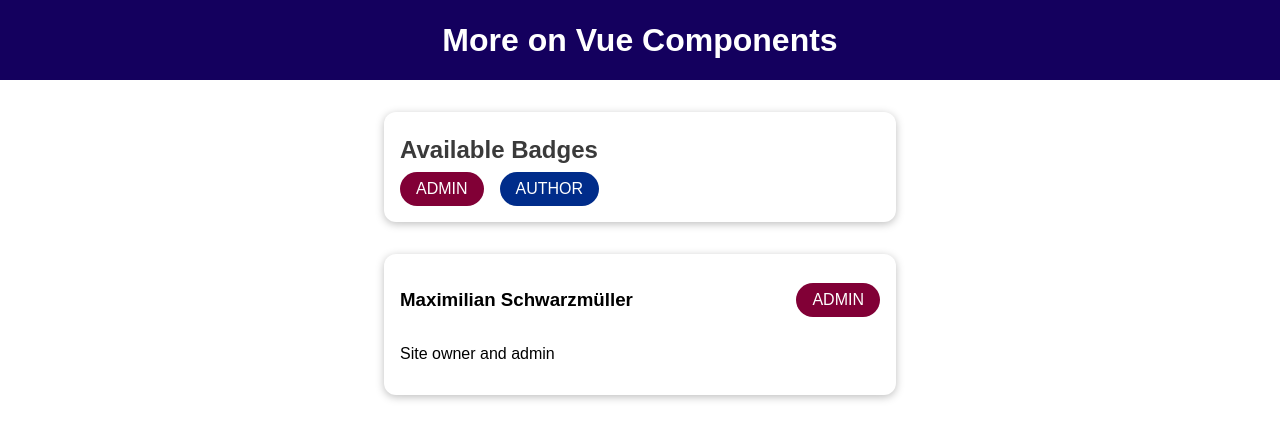
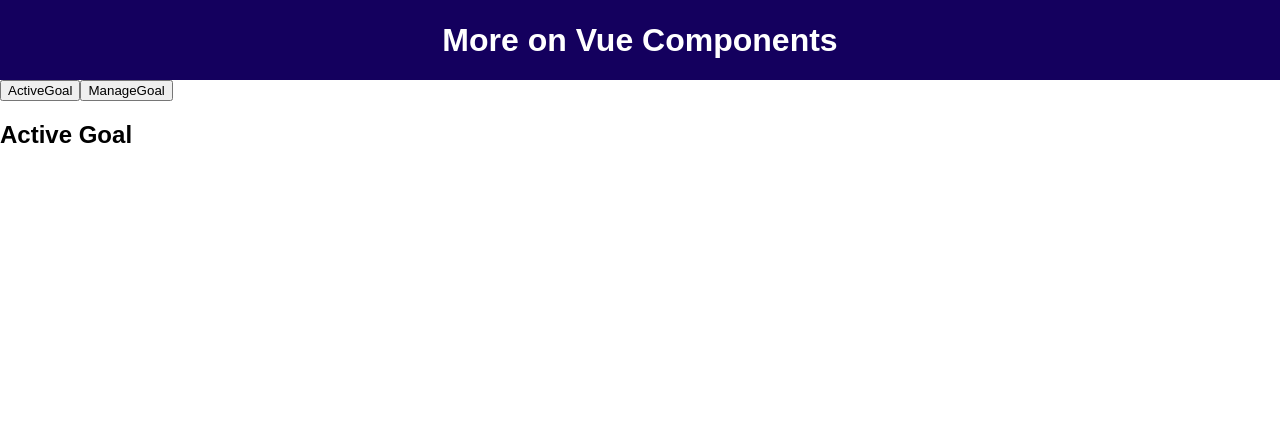
Before and after one commit to Anurag1001001/VueLearning, a Vue app in the folder cmp-adv-01-starting-setup/: page / in a window 1280 px wide. Shown: the top 440 px of the page. Built offline with nearby package versions, Linux system fonts and the light colour scheme.

Commit message:
provide and inject

```diff
--- a/cmp-adv-01-starting-setup/src/App.vue
+++ b/cmp-adv-01-starting-setup/src/App.vue
@@ -8,33 +8,52 @@
       :role="activeUser.role"
     ></user-info> -->
     <TheHeader />
-    <BadgeList />
+    <!-- <BadgeList />
     <userInfo
       :full-name="activeUser.name"
       :info-text="activeUser.description"
       :role="activeUser.role"
     />
+    <CourseGoal /> -->
+    <button @click="setSelectedComponent('ActiveGoal')">ActiveGoal</button>
+    <button @click="setSelectedComponent('manage-goal')">ManageGoal</button>
+    <!-- <ActiveGoal v-if="selectedComponent === 'active-goal'" />
+    <ManageGoal v-if="selectedComponent === 'manage-goal'" /> -->
+
+    <component :is="selectedComponent"></component>
   </div>
 </template>
 
 <script>
-import BadgeList from "./components/BadgeList.vue";
-import UserInfo from "./components/UserInfo.vue";
+// import BadgeList from "./components/BadgeList.vue";
+// import UserInfo from "./components/UserInfo.vue";
 import TheHeader from "./components/TheHeader.vue";
+// import CourseGoal from "./components/CourseGoal.vue";
+import ActiveGoal from "./components/ActiveGoal.vue";
+import ManageGoal from "./components/ManageGoal.vue";
 export default {
   components: {
     TheHeader,
-    UserInfo,
-    BadgeList,
+    ActiveGoal,
+    ManageGoal,
+    // UserInfo,
+    // BadgeList,
+    // CourseGoal,
   },
   data() {
     return {
+      selectedComponent: "active-goal",
       activeUser: {
         name: "Maximilian Schwarzmüller",
         description: "Site owner and admin",
         role: "admin",
       },
     };
+  },
+  methods: {
+    setSelectedComponent(cmp) {
+      this.selectedComponent = cmp;
+    },
   },
 };
 </script>
--- /dev/null
+++ b/cmp-adv-01-starting-setup/src/components/ActiveGoal.vue
@@ -0,0 +1,3 @@
+<template>
+  <h2>Active Goal</h2>
+</template>
--- a/cmp-adv-01-starting-setup/src/components/BaseCard.vue
+++ b/cmp-adv-01-starting-setup/src/components/BaseCard.vue
@@ -11,12 +11,14 @@
   </div>
 </template>
 
+//
 <script>
-export default {
-  mounted() {
-    console.log(this.$slots.header);
-  },
-};
+// export default {
+//   mounted() {
+//     console.log(this.$slots.header);
+//   },
+// };
+//
 </script>
 
 <style scoped>
--- /dev/null
+++ b/cmp-adv-01-starting-setup/src/components/CourseGoal.vue
@@ -0,0 +1,17 @@
+<template>
+  <ul>
+    <li v-for="goal in goals" :key="goal">
+      {{ goal }}
+    </li>
+  </ul>
+</template>
+
+<script>
+export default {
+  data() {
+    return {
+      goals: ["The Vue is amazing!!", "Learning Vue"],
+    };
+  },
+};
+</script>
--- /dev/null
+++ b/cmp-adv-01-starting-setup/src/components/ManageGoal.vue
@@ -0,0 +1,3 @@
+<template>
+  <h2>Manage Goal</h2>
+</template>
```
